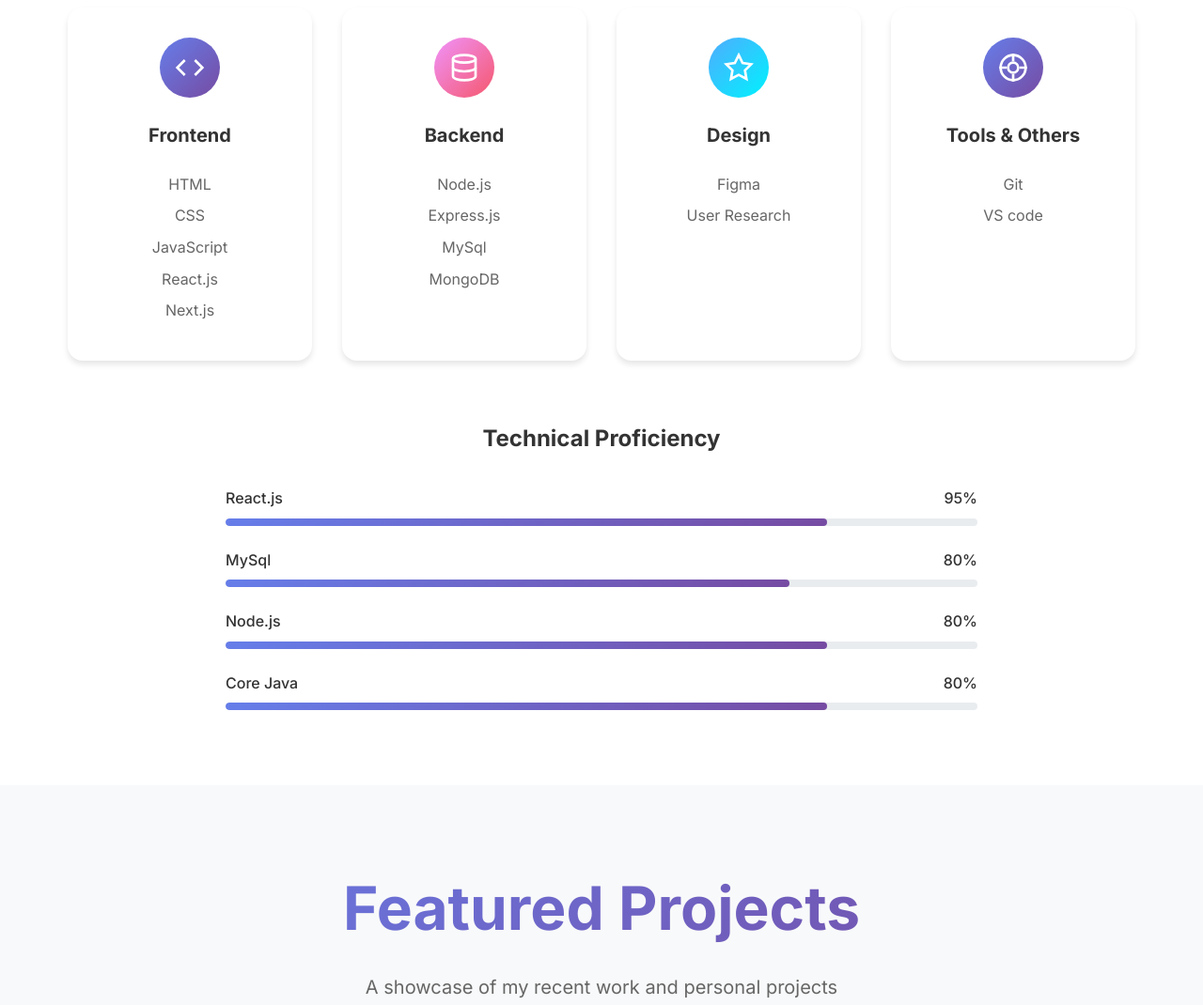
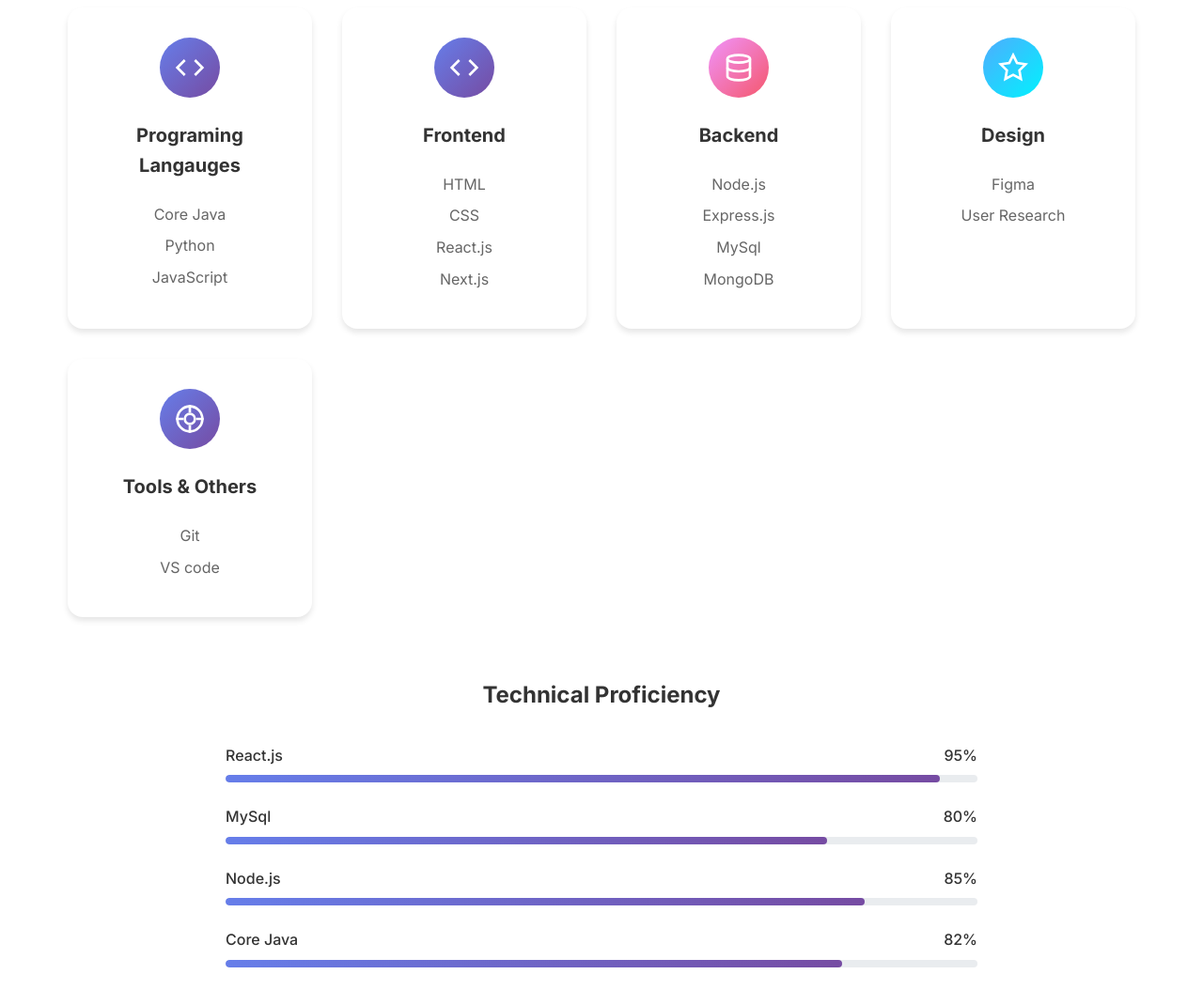
Before and after one commit to Manoj-241/Myweb, a plain HTML site: page index.html in a window 1280 px wide. Shown: the part 1880-2950 px from the top of the page at 94% size. Drawn offline with Linux system fonts and the light colour scheme.

Commit message:
Update index.html

```diff
--- a/index.html
+++ b/index.html
@@ -106,7 +106,7 @@
 
                     <div class="stats">
                         <div class="stat">
-                            <div class="stat-number">2</div>
+                            <div class="stat-number">10</div>
                             <div class="stat-label">Projects Completed</div>
                         </div>
                     </div>
@@ -153,11 +153,25 @@
                             <polyline points="8,6 2,12 8,18"></polyline>
                         </svg>
                     </div>
+                    <h3>Programing Langauges </h3>
+                    <ul>
+                        <li>Core Java</li>
+                        <li>Python</li>
+                        <li>JavaScript</li>
+                    </ul>
+                </div>
+
+                <div class="skill-card">
+                    <div class="skill-icon gradient-primary">
+                        <svg width="32" height="32" viewBox="0 0 24 24" fill="none" stroke="currentColor" stroke-width="2">
+                            <polyline points="16,18 22,12 16,6"></polyline>
+                            <polyline points="8,6 2,12 8,18"></polyline>
+                        </svg>
+                    </div>
                     <h3>Frontend</h3>
                     <ul>
                         <li>HTML</li>
                         <li>CSS</li>
-                        <li>JavaScript</li>
                         <li>React.js</li>
                         <li>Next.js</li>
                     </ul>
@@ -219,7 +233,7 @@
                             <span>95%</span>
                         </div>
                         <div class="progress-bar">
-                            <div class="progress-fill" data-width="80"></div>
+                            <div class="progress-fill" data-width="95"></div>
                         </div>
                     </div>
                     <div class="progress-item">
@@ -228,25 +242,25 @@
                             <span>80%</span>
                         </div>
                         <div class="progress-bar">
-                            <div class="progress-fill" data-width="75"></div>
+                            <div class="progress-fill" data-width="80"></div>
                         </div>
                     </div>
                     <div class="progress-item">
                         <div class="progress-label">
                             <span>Node.js</span>
-                            <span>80%</span>
+                            <span>85%</span>
                         </div>
                         <div class="progress-bar">
-                            <div class="progress-fill" data-width="80"></div>
+                            <div class="progress-fill" data-width="85"></div>
                         </div>
                     </div>
                     <div class="progress-item">
                         <div class="progress-label">
                             <span>Core Java</span>
-                            <span>80%</span>
+                            <span>82%</span>
                         </div>
                         <div class="progress-bar">
-                            <div class="progress-fill" data-width="80"></div>
+                            <div class="progress-fill" data-width="82"></div>
                         </div>
                     </div>
                 </div>
@@ -350,19 +364,19 @@
                                 </svg>
                                 <a href="https://nova-library-two.vercel.app/" target="_blank">Live Demo</a>
                             </button>
-                            <button class="btn btn-outline btn-small">
+                            <!-- <button class="btn btn-outline btn-small">
                                 <svg width="16" height="16" viewBox="0 0 24 24" fill="none" stroke="currentColor" stroke-width="2">
                                     <path d="M9 19c-5 1.5-5-2.5-7-3m14 6v-3.87a3.37 3.37 0 0 0-.94-2.61c3.14-.35 6.44-1.54 6.44-7A5.44 5.44 0 0 0 20 4.77 5.07 5.07 0 0 0 19.91 1S18.73.65 16 2.48a13.38 13.38 0 0 0-7 0C6.27.65 5.09 1 5.09 1A5.07 5.07 0 0 0 5 4.77a5.44 5.44 0 0 0-1.5 3.78c0 5.42 3.3 6.61 6.44 7A3.37 3.37 0 0 0 9 18.13V22"></path>
                                 </svg>
                                 Code
-                            </button>
+                            </button> -->
                         </div>
                     </div>
                 </div>
             </div>
 
             <div class="projects-footer">
-                <button class="btn btn-outline">View All Projects</button>
+                <!-- <button class="btn btn-outline">View All Projects</button> -->
             </div>
         </div>
     </section>
```
